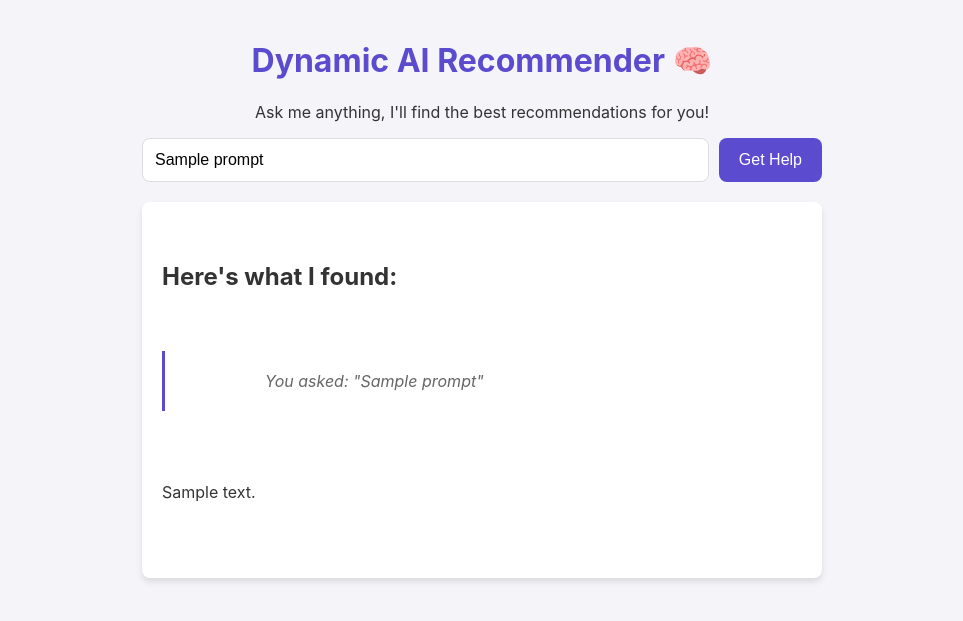
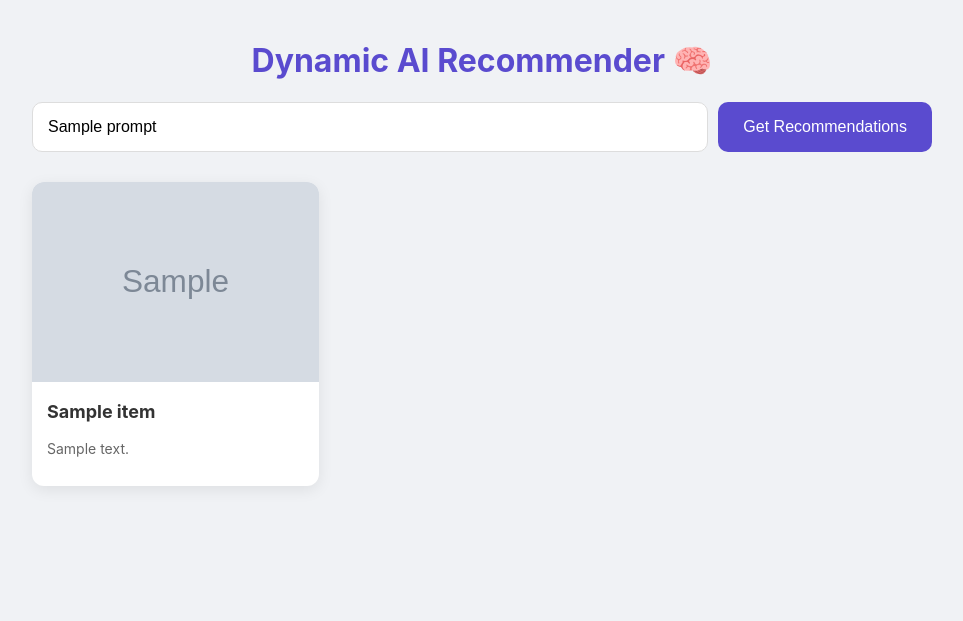
Before and after one commit to Amanbundela75/Dynamic-AI-Recommender, a Flask app: template templates/index.html in a window 1280 px wide. Shown: the top 621 px of the page, without its empty margins (158-1121 px from the left). Run offline with Flask 3, Linux system fonts and the light colour scheme; the template is opened without the code that fills it: most values are stand-ins (such as "Sample title", 1, 10 or a date in 2020); grey boxes marked "Sample" are stand-in pictures.

Commit message:
Updated Features

```diff
--- a/app.py
+++ b/app.py
@@ -1,30 +1,20 @@
 from flask import Flask, render_template, request
-# हमारे AI लॉजिक वाले फंक्शन को इम्पोर्ट करें
 from main import get_dynamic_recommendation
 
-# Flask ऐप को इनिशियलाइज़ करें
 app = Flask(__name__)
 
 @app.route('/')
 def home():
-    """यह फंक्शन होमपेज दिखाता है।"""
     return render_template('index.html')
 
 @app.route('/get_recommendation', methods=['POST'])
 def handle_recommendation():
-    """यह फॉर्म सबमिशन को हैंडल करता है और AI से जवाब लाता है।"""
-    # यूज़र का प्रॉम्प्ट फॉर्म से निकालें
     user_prompt = request.form['prompt']
+    ai_recommendations = get_dynamic_recommendation(user_prompt)
 
-    # AI फंक्शन को कॉल करके रिकमेंडेशन पाएं
-    # यह API कॉल्स करेगा, इसलिए इसमें थोड़ा समय लग सकता है
-    ai_response = get_dynamic_recommendation(user_prompt)
-
-    # रिजल्ट को वापस HTML पेज पर भेजें
     return render_template('index.html',
-                           recommendation_text=ai_response,
+                           recommendations=ai_recommendations,
                            prompt=user_prompt)
 
 if __name__ == '__main__':
-    # ऐप को चलाएं
     app.run(debug=True)
--- a/templates/index.html
+++ b/templates/index.html
@@ -4,33 +4,61 @@
     <meta charset="UTF-8">
     <title>Dynamic AI Recommender</title>
     <style>
-        body { font-family: -apple-system, BlinkMacSystemFont, "Segoe UI", Roboto, "Helvetica Neue", Arial, sans-serif; background-color: #f4f4f9; color: #333; margin: 0; padding: 20px; display: flex; justify-content: center; }
-        .container { width: 100%; max-width: 680px; }
+        body { font-family: -apple-system, BlinkMacSystemFont, "Segoe UI", Roboto, "Helvetica Neue", Arial, sans-serif; background-color: #f0f2f5; color: #333; margin: 0; padding: 20px; }
+        .container { width: 100%; max-width: 900px; margin: auto; }
         h1 { color: #5a4bcf; text-align: center; }
-        form { display: flex; gap: 10px; margin-bottom: 20px; }
-        input[type="text"] { flex-grow: 1; padding: 12px; border: 1px solid #ddd; border-radius: 8px; font-size: 16px; }
-        button { background-color: #5a4bcf; color: white; border: none; padding: 12px 20px; border-radius: 8px; font-size: 16px; cursor: pointer; }
-        .results { background-color: white; padding: 20px; border-radius: 8px; box-shadow: 0 4px 6px rgba(0,0,0,0.1); white-space: pre-wrap; /* यह लाइन AI के फॉर्मेट को बनाए रखेगी */ }
-        .results h2 { margin-top: 0; }
-        .prompt-info { font-style: italic; color: #666; border-left: 3px solid #5a4bcf; padding-left: 10px; margin-bottom: 15px; }
+        form { display: flex; gap: 10px; margin-bottom: 30px; }
+        input[type="text"] { flex-grow: 1; padding: 15px; border: 1px solid #ddd; border-radius: 10px; font-size: 16px; }
+        button { background-color: #5a4bcf; color: white; border: none; padding: 15px 25px; border-radius: 10px; font-size: 16px; cursor: pointer; }
+
+        .card-grid {
+            display: grid;
+            grid-template-columns: repeat(auto-fill, minmax(250px, 1fr));
+            gap: 20px;
+        }
+        .card {
+            background-color: white;
+            border-radius: 12px;
+            box-shadow: 0 4px 15px rgba(0,0,0,0.08);
+            overflow: hidden;
+        }
+        .card img {
+            width: 100%;
+            height: 200px;
+            object-fit: cover;
+        }
+        .card-content {
+            padding: 15px;
+        }
+        .card-content h3 {
+            margin-top: 0;
+            font-size: 18px;
+        }
+        .card-content p {
+            font-size: 14px;
+            color: #666;
+        }
     </style>
 </head>
 <body>
     <div class="container">
         <h1>Dynamic AI Recommender 🧠</h1>
-        <p style="text-align: center;">Ask me anything, I'll find the best recommendations for you!</p>
         <form action="/get_recommendation" method="post">
-            <input type="text" name="prompt" placeholder="e.g., best noise cancelling earbuds under 15000" required value="{{ prompt or '' }}">
-            <button type="submit">Get Help</button>
+            <input type="text" name="prompt" placeholder="e.g., Robin Sharma's best books" required value="{{ prompt or '' }}">
+            <button type="submit">Get Recommendations</button>
         </form>
 
-        {% if recommendation_text %}
-            <div class="results">
-                <h2>Here's what I found:</h2>
-                <div class="prompt-info">
-                    You asked: "{{ prompt }}"
+        {% if recommendations %}
+            <div class="card-grid">
+                {% for item in recommendations %}
+                <div class="card">
+                    <img src="{{ item.image_url }}" alt="{{ item.title }}">
+                    <div class="card-content">
+                        <h3>{{ item.title }}</h3>
+                        <p>{{ item.description }}</p>
+                    </div>
                 </div>
-                <p>{{ recommendation_text }}</p>
+                {% endfor %}
             </div>
         {% endif %}
     </div>
```
Also changed, not shown: main.py (+37 -80 lines).
